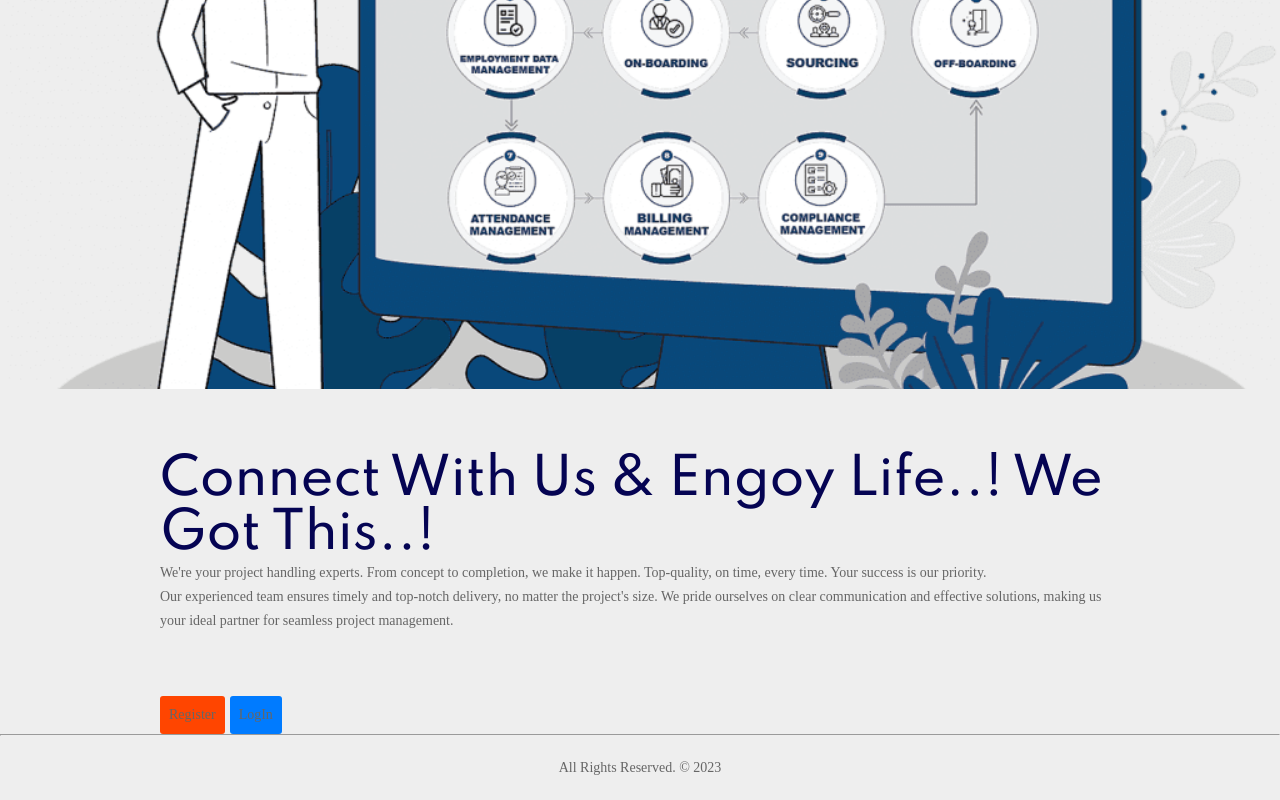
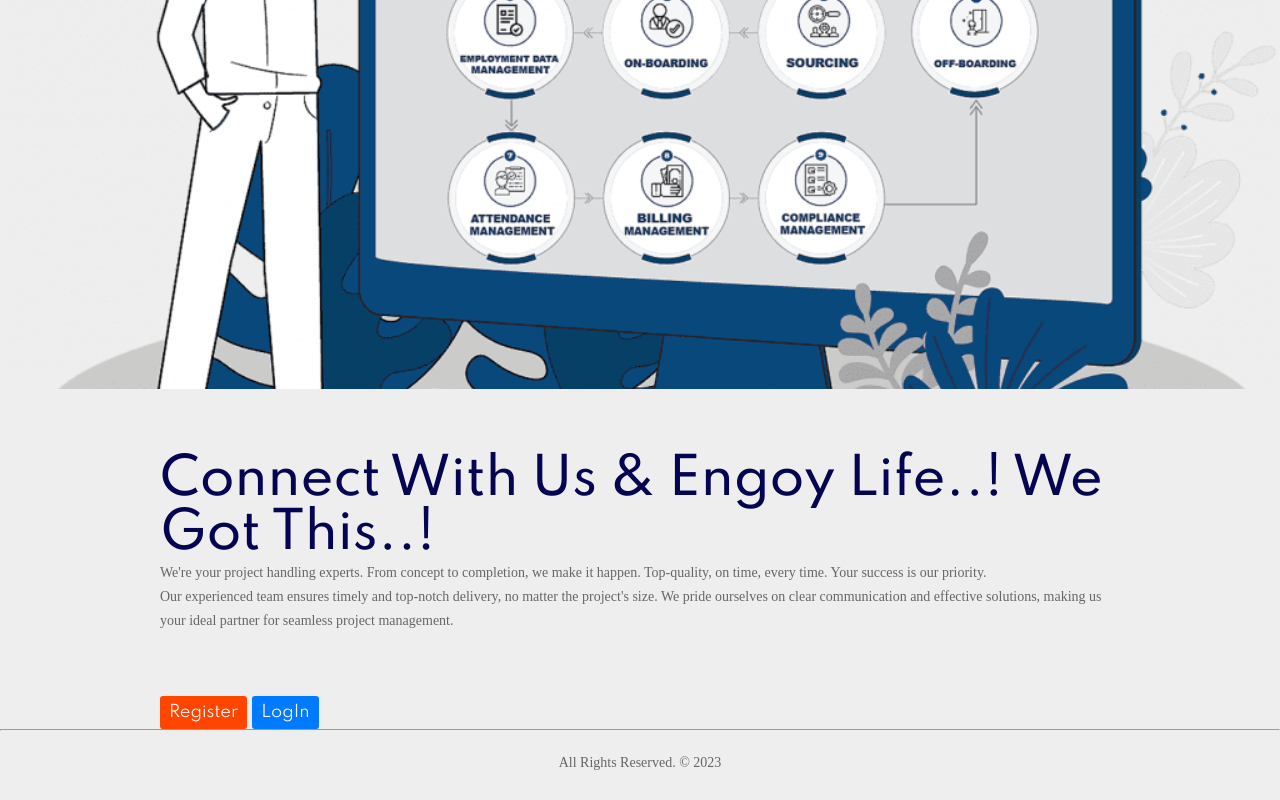
Before and after one commit to DimanthaWalallawita/MERN-Project, a React (Create React App) app in the folder frontend/: page / in a window 1280 px wide. Shown: the part 397-1197 px from the top of the page. Built offline with nearby package versions, Linux system fonts and the light colour scheme.

Commit message:
init commit

```diff
--- a/frontend/src/components/header/Header.js
+++ b/frontend/src/components/header/Header.js
@@ -9,8 +9,12 @@ const Header = () => {
 
     const navigate = useNavigate()
 
-    const goHome = () => {
-        navigate("/")
+    const goLogin = () => {
+        navigate("/login")
+    }
+
+    const goRegister = () => {
+        navigate("/register")
     }
 
   return (
@@ -21,8 +25,8 @@ const Header = () => {
         <div>
             <ul id="navbar">
                 <li><a className="active" href="/">Home</a></li>
-                <li><a href="/register">Register</a></li>
-                <li><a href="/login">Login</a></li>
+                <li onClick={goRegister}><a>Register</a></li>
+                <li onClick={goLogin}><a>Login</a></li>
             </ul>
         </div>
 
--- a/frontend/src/pages/home/Home.js
+++ b/frontend/src/pages/home/Home.js
@@ -2,8 +2,19 @@ import React from 'react'
 import Header from '../../components/header/Header'
 import Footer from '../../components/footer/Footer'
 import "../../components/style/main.css";
+import { useNavigate } from 'react-router';
 
 const Home = () => {
+
+  const navigate = useNavigate()
+
+    const goLogin = () => {
+        navigate("/login")
+    }
+
+    const goRegister = () => {
+        navigate("/register")
+    }
 
   return (
     <div>
@@ -24,10 +35,12 @@ const Home = () => {
             <br />
 
             <div className="hero-button --flex-start">
-              <button className="--btn --btn-danger"><a href="/register">Register</a>
+              <button className="--btn --btn-danger" onClick={goRegister}>
+                Register
               </button>
 
-              <button className="--btn --btn-primary" ><a href="/login">LogIn</a>
+              <button className="--btn --btn-primary" onClick={goLogin}>
+                LogIn
               </button>
             </div>
 
```
